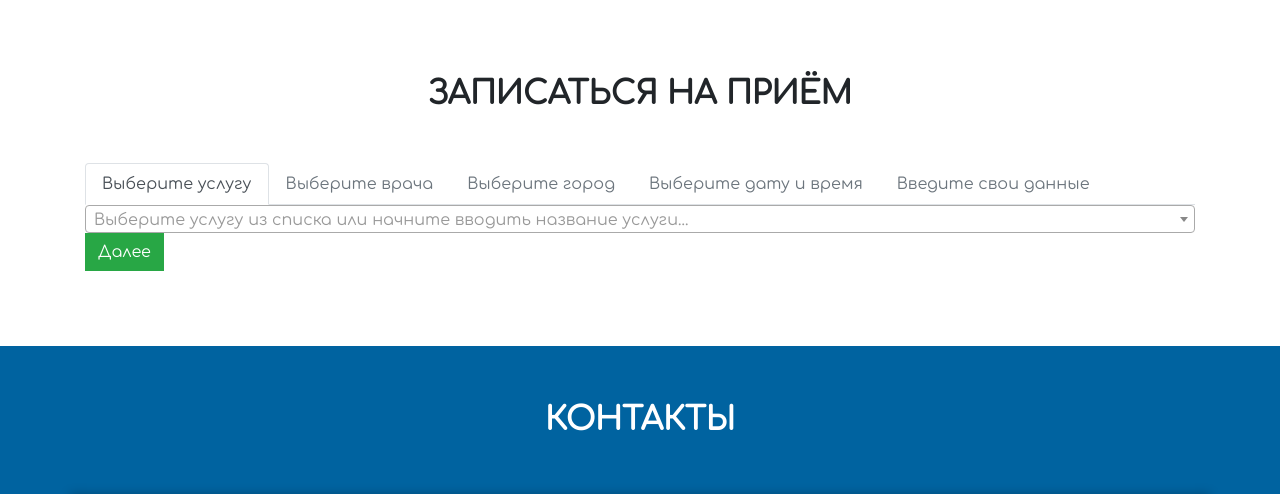
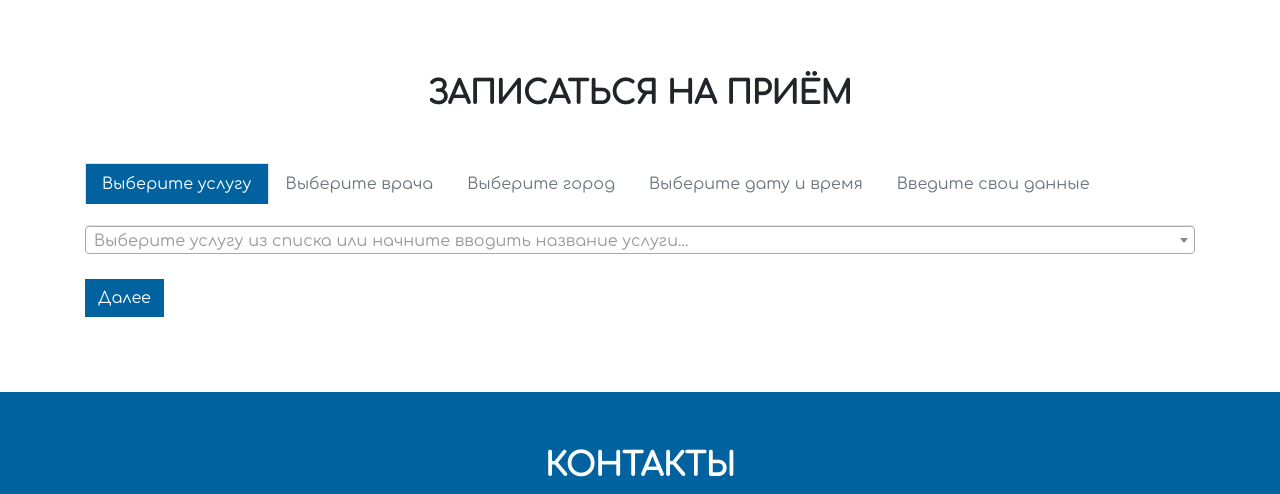
Before and after one commit to AsuraBot/klinika, a Django app: page /orders/booknow/ in a window 1280 px wide. Shown: the part 174-668 px from the top of the page. Run offline with Django 3.2, Linux system fonts and the light colour scheme; data comes from the database, SQL or seed files in the repository; both versions use the stored data as it was after the commit; some libraries are stand-ins or nearby versions.

Commit message:
work 11.04

```diff
--- a/dev_static/css/style.css
+++ b/dev_static/css/style.css
@@ -329,6 +329,19 @@ h1 {
     color: #fff;
 }
 
+
+/********** SERVICES **********/
+
+.container .servicedetailorder {
+    background-color: #0063A0;
+    color: #fff;
+}
+
+.container .servicedetailorder:hover,
+.container .servicedetailorder:focus {
+    color: #01C5A2;
+}
+
 /********** NEWS **********/
 
 .news h1 {
@@ -417,6 +430,34 @@ h1 {
     padding: 0 10px;
 }
 
+#myTab li {
+    margin-bottom: 20px;
+}
+
+#myTabContent .btn {
+    margin-top: 25px;
+}
+
+.nav-tabs .nav-link {
+    border-top-left-radius: 0;
+    border-top-right-radius: 0;
+}
+
+.nav-tabs .nav-item.show .nav-link, .nav-tabs .nav-link.active {
+    color: white;
+    background-color: #0063A0;
+}
+
+#myTabContent .btn-success {
+    color: #fff;
+    background-color: #0063A0;
+    border-color: #0063A0;
+}
+
+/* #myTabContent .btn-success:active {
+    border-color: #0063A0;
+} */
+
 /* #myTabContent .show {
     background-color: #0063A0;
 } */
--- a/templates/header.html
+++ b/templates/header.html
@@ -6,7 +6,7 @@
             <div class="col-md-offset-1 col-md-5">г. Пятигорск, ул. Кузнечная 26</div>
             <div class="col-md-7 text-right">
                 <span>+7 (928) 828 4001</span>
-                <a href="#">Записаться на приём</a>
+                <a href="{% url 'booknow' %}">Записаться на приём</a>
             </div>
         </div>
     </div>
@@ -39,7 +39,7 @@
                 <li class="nav-item"><a class="nav-link" href="#">Отзывы</a></li>
                 <li class="nav-item"><a class="nav-link" href="#contacts">Контакты</a></li>
                 <li class="nav-item"><a class="nav-link" href="{% url 'vacancys' %}">Вакансии</a></li>
-                <li class="nav-item"><a class="nav-link" href="#">Вход для персонала</a></li>
+                <li class="nav-item"><a class="nav-link" href="{% url 'login' %}">Вход для персонала</a></li>
             </ul>
             <form class="form-inline my-2 my-lg-0">
                 <input class="form-control mr-sm-2" type="search" placeholder="Введите услугу" aria-label="Search">
--- a/templates/orders/booknow.html
+++ b/templates/orders/booknow.html
@@ -10,7 +10,7 @@
     <div class="container">
         <h1>Записаться на приём</h1>
             <nav class="d-none d-sm-none d-md-block">  <!-- Большой экран -->
-                <ul class="nav nav-tabs" id="myTab" role="tablist">
+                <ul class="nav nav-tabs" id="myTab" role="tablist"> <!-- Кнопки навигации -->
                     <li class="nav-item">
                         <a class="nav-link active" id="service-tab" data-toggle="tab" href="#service" role="tab" aria-controls="service" aria-selected="true">Выберите услугу</a>
                     </li>
--- a/templates/services/servicedetail.html
+++ b/templates/services/servicedetail.html
@@ -7,5 +7,6 @@
 {% block content %}
 <div class="container">
     <h1>{{service.name}}</h1>
+    <button type="submit" class="btn servicedetailorder">Записаться на приём</button>
 </div>
 {% endblock content %}
```
Also changed, not shown: templates/landing/index.html (+9 -8 lines), db.sqlite3, templates/contacts/contacts.html (added).
